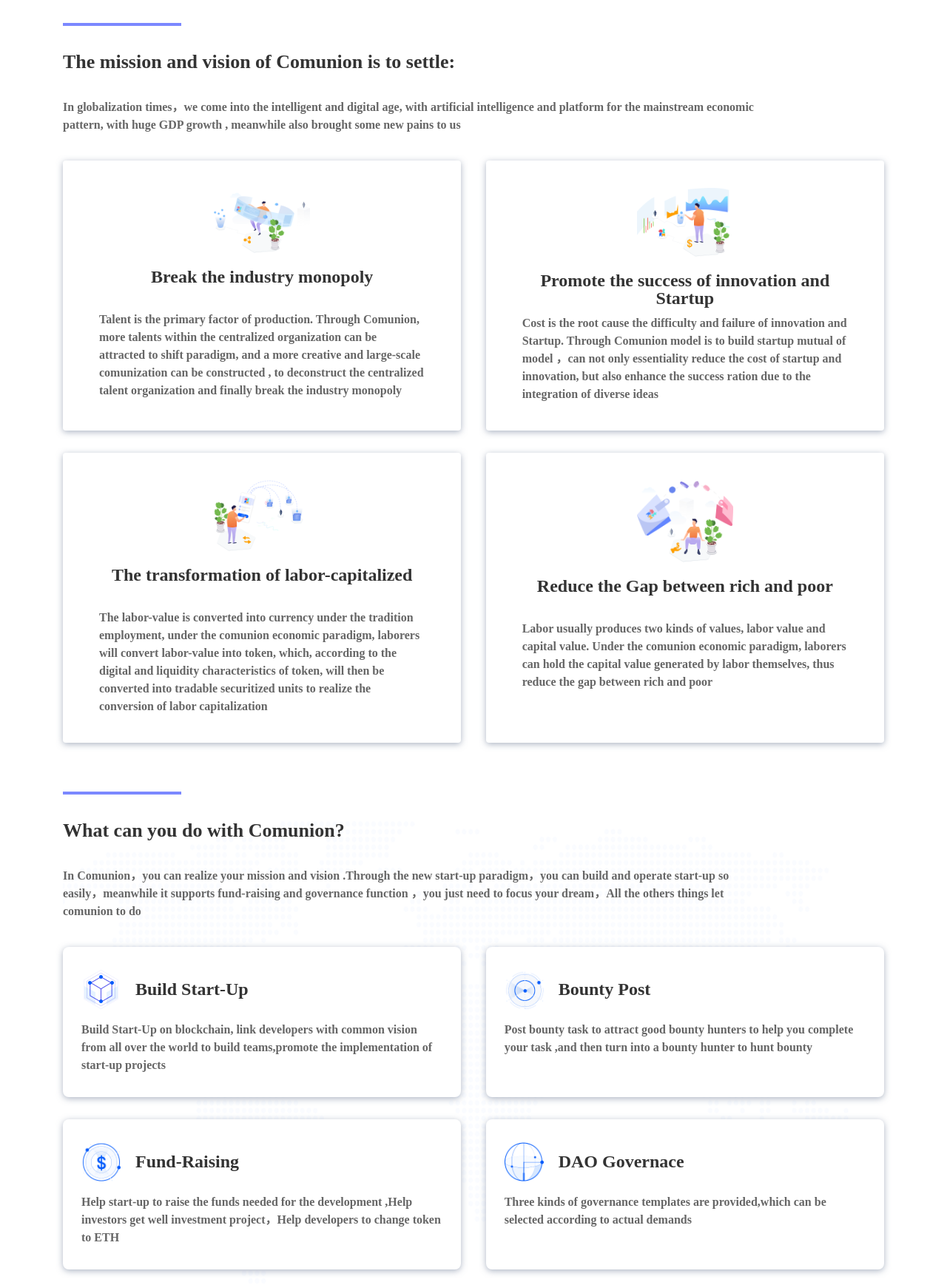
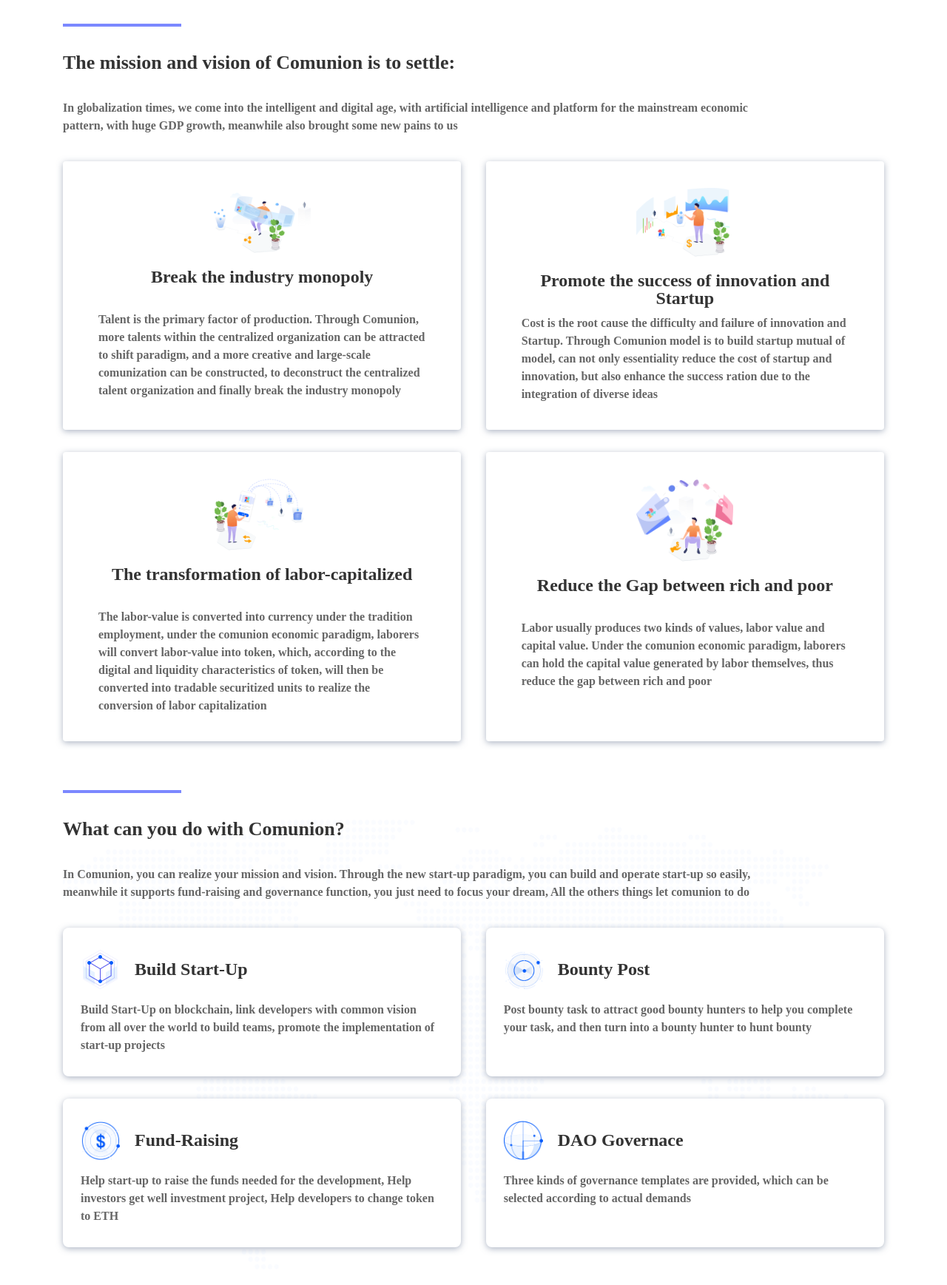
Before and after one commit to comunion-io/comunion-io.github.io, a website: page src/index.html in a window 1280 px wide. Shown: the part 1060-2797 px from the top of the page at 74% size. Drawn offline with Linux system fonts and the light colour scheme; files whose address does not match are found by name.

Commit message:
动画和去除中文“，”

```diff
--- a/src/index.css
+++ b/src/index.css
@@ -133,13 +133,16 @@
 
 .selected-card {
   box-shadow: 0 0.02rem 0.08rem 0 rgba(92, 107, 138, 0.5);
-  border: 0.01rem solid transparent;
   cursor: pointer;
   background-color: #fff;
+  position: relative;
+  transition: all 0.5s;
+  top: 0;
 }
 
 .selected-card:hover {
-  border-color: #005afc;
+  box-shadow: 0 0.02rem 0.08rem 0 #005afc;
+  top: -4px;
 }
 
 /** home header **/
@@ -411,7 +414,6 @@
   }
 
   .nav {
-    display: none;
     position: absolute;
     z-index: 10;
     top: 1rem;
@@ -419,6 +421,8 @@
     width: 0;
     height: 0;
     transition: all 0.5s;
+    background-color: #f9f9f9;
+    overflow: hidden;
   }
 
   .nav-expand {
@@ -428,7 +432,6 @@
     height: 7.8rem;
     width: 100%;
     padding: 0.32rem;
-    background-color: #f9f9f9;
     font-size: 0.32rem;
     box-shadow: 0 0.02rem 0.08rem 0 rgba(92, 107, 138, 0.5);
   }
--- a/src/index.html
+++ b/src/index.html
@@ -59,7 +59,7 @@
           Comunion is a next, new start-up paradigm of digital economic growth
         </p>
         <p class="text">
-          Through the comunization form，Integrating remaining productivity of labor to construct a new startup mutual network, that is comunion economic paradigm, promote success rate of startup, in this process, realize labor-capitalized , enhance labor value liquidity
+          Through the comunization form, Integrating remaining productivity of labor to construct a new startup mutual network, that is comunion economic paradigm, promote success rate of startup, in this process, realize labor-capitalized , enhance labor value liquidity
         </p>
         <div class="digital-economic-growth mt-36">
           <img src="assets/individual-card.png" class="digital-economic-growth-crad selected-card" />
@@ -74,7 +74,7 @@
           The mission and vision of Comunion is to settle:
         </p>
         <p class="text">
-          In globalization times，we come into the intelligent and digital age, with artificial intelligence and platform for the mainstream economic pattern, with huge GDP growth , meanwhile also brought some new pains to us
+          In globalization times, we come into the intelligent and digital age, with artificial intelligence and platform for the mainstream economic pattern, with huge GDP growth, meanwhile also brought some new pains to us
         </p>
         <ul class="cards-container mt-36">
           <li class="mission-vision-card selected-card column middle">
@@ -83,7 +83,7 @@
                 Break the industry monopoly
               </p>
               <p class="card-text">
-                Talent is the primary factor of production. Through Comunion, more talents within the centralized organization can be attracted to shift paradigm, and a more creative and large-scale comunization can be constructed , to deconstruct the centralized talent organization and finally break the industry monopoly
+                Talent is the primary factor of production. Through Comunion, more talents within the centralized organization can be attracted to shift paradigm, and a more creative and large-scale comunization can be constructed, to deconstruct the centralized talent organization and finally break the industry monopoly
               </p>
           </li>
           <li class="mission-vision-card selected-card column middle">
@@ -92,7 +92,7 @@
               Promote the success of innovation and Startup
             </p>
             <p class="card-text">
-              Cost is the root cause the difficulty and failure of innovation and Startup. Through Comunion model is to build startup mutual of model ，can not only essentiality reduce the cost of startup and innovation, but also enhance the success ration due to the integration of diverse ideas
+              Cost is the root cause the difficulty and failure of innovation and Startup. Through Comunion model is to build startup mutual of model, can not only essentiality reduce the cost of startup and innovation, but also enhance the success ration due to the integration of diverse ideas
             </p>
           </li>
           <li class="mission-vision-card selected-card column middle">
@@ -121,7 +121,7 @@
           What can you do with Comunion?
         </p>
         <p class="text">
-          In Comunion，you can realize your mission and vision .Through the new start-up paradigm，you can build and operate start-up so easily，meanwhile it supports fund-raising and governance function ，you just need to focus your dream，All the others things let comunion to do
+          In Comunion, you can realize your mission and vision. Through the new start-up paradigm, you can build and operate start-up so easily, meanwhile it supports fund-raising and governance function, you just need to focus your dream, All the others things let comunion to do
         </p>
         <ul class="cards-container mt-36">
           <li class="with-comunion-card selected-card">
@@ -130,7 +130,7 @@
               <span class="card-title with-comunion-card-title">Build Start-Up</span>
             </div>
             <p class="card-text mt-16">
-              Build Start-Up on blockchain, link developers with common vision from all over the world to build teams,promote the implementation of start-up projects
+              Build Start-Up on blockchain, link developers with common vision from all over the world to build teams, promote the implementation of start-up projects
             </p>
           </li>
           <li class="with-comunion-card selected-card">
@@ -139,7 +139,7 @@
               <span class="card-title with-comunion-card-title">Bounty Post</span>
             </div>
             <p class="card-text mt-16">
-              Post bounty task to attract good bounty hunters to help you complete your task ,and then turn into a bounty hunter to hunt bounty
+              Post bounty task to attract good bounty hunters to help you complete your task, and then turn into a bounty hunter to hunt bounty
             </p>
           </li>
           <li class="with-comunion-card selected-card">
@@ -148,7 +148,7 @@
               <span class="card-title with-comunion-card-title">Fund-Raising</span>
             </div>
             <p class="card-text mt-16">
-              Help start-up to raise the funds needed for the development ,Help investors get well investment project，Help developers to change token to ETH
+              Help start-up to raise the funds needed for the development, Help investors get well investment project, Help developers to change token to ETH
             </p>
           </li>
           <li class="with-comunion-card selected-card">
@@ -157,7 +157,7 @@
               <span class="card-title with-comunion-card-title">DAO Governace</span>
             </div>
             <p class="card-text mt-16">
-              Three kinds of governance templates are provided,which can be selected according to actual demands
+              Three kinds of governance templates are provided, which can be selected according to actual demands
             </p>
           </li>
         </ul>
@@ -168,7 +168,7 @@
           How to use Comunion?
         </p>
         <p class="text">
-          Just three steps，you can inject your dream to start-up
+          Just three steps, you can inject your dream to start-up
         </p>
         <ul class="cards-container mt-36">
           <li class="use-comunion-card column">
```
